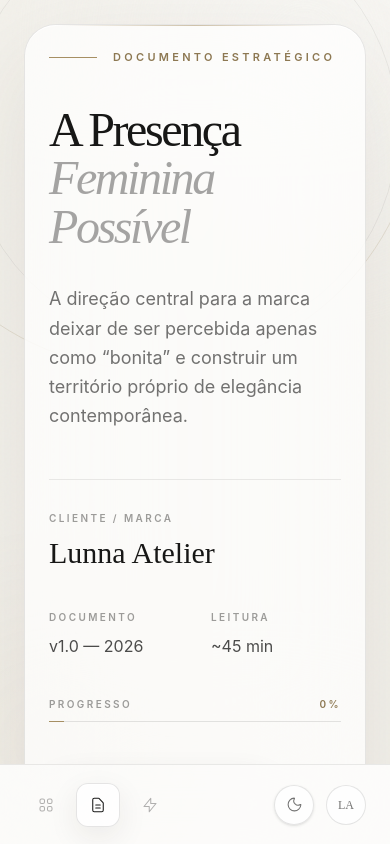
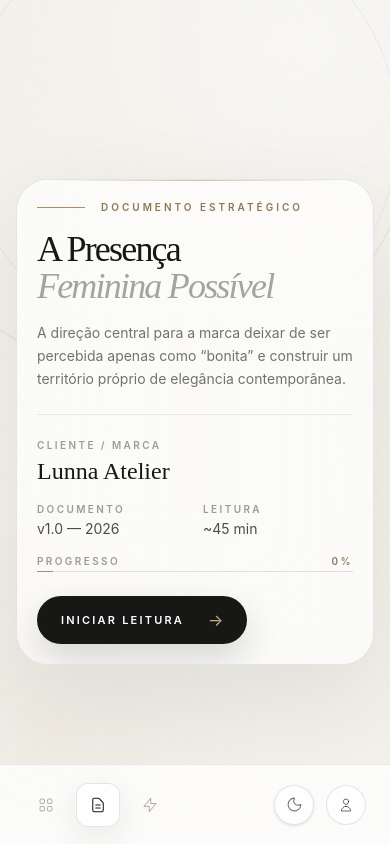
Before and after one commit to rfnhaia-boop/metaestrat-gia.co, a React (Vite) app: page /consulting in a window 390 px wide. Built offline with nearby package versions, Linux system fonts and the light colour scheme; sample sign-in values are in the browser's storage.

Commit message:
fix: compact consulting cover for mobile single-screen and replace LA text with user icon

```diff
--- a/src/components/layout/Sidebar.tsx
+++ b/src/components/layout/Sidebar.tsx
@@ -34,7 +34,7 @@ export function Sidebar() {
         })}
       </nav>
 
-      <div className="md:mt-auto flex flex-row md:flex-col gap-3 items-center"><ThemeToggle /><button onClick={signOut} aria-label="Sair" className="w-10 h-10 rounded-full bg-white/65 dark:bg-white/[0.07] border border-black/10 dark:border-white/15 flex items-center justify-center text-black/55 dark:text-white/60 text-xs font-serif hover:bg-white dark:hover:bg-white/10 hover:text-black dark:hover:text-white transition-colors">LA</button></div>
+      <div className="md:mt-auto flex flex-row md:flex-col gap-3 items-center"><ThemeToggle /><button onClick={signOut} aria-label="Sair" className="w-10 h-10 rounded-full bg-white/65 dark:bg-white/[0.07] border border-black/10 dark:border-white/15 flex items-center justify-center text-black/55 dark:text-white/60 hover:bg-white dark:hover:bg-white/10 hover:text-black dark:hover:text-white transition-colors"><svg className="w-4 h-4" fill="none" viewBox="0 0 24 24" stroke="currentColor"><path strokeLinecap="round" strokeLinejoin="round" strokeWidth={1.5} d="M16 7a4 4 0 11-8 0 4 4 0 018 0zM12 14a7 7 0 00-7 7h14a7 7 0 00-7-7z" /></svg></button></div>
     </motion.aside>
   );
 }
--- a/src/pages/ConsultingCover.tsx
+++ b/src/pages/ConsultingCover.tsx
@@ -4,26 +4,26 @@ import { useNavigate } from 'react-router-dom';
 export function ConsultingCover() {
   const navigate = useNavigate();
   return (
-    <div className="relative min-h-screen w-full flex items-center justify-center p-6 md:p-12 overflow-hidden">
+    <div className="relative h-full min-h-screen w-full flex items-center justify-center p-4 py-4 md:p-12 overflow-hidden">
       <div className="absolute right-[-8%] top-[-20%] h-[34rem] w-[34rem] rounded-full border-[1px] border-[#a68f63]/20" />
       <div className="absolute right-[-2%] top-[-10%] h-[27rem] w-[27rem] rounded-full border border-black/[0.055] dark:border-white/[0.08]" />
 
-      <motion.article initial={{ opacity: 0, y: 28 }} animate={{ opacity: 1, y: 0 }} transition={{ duration: .9, ease: [0.22, 1, 0.36, 1] }} className="relative z-10 w-full max-w-6xl mx-auto bg-white/68 dark:bg-white/[0.06] backdrop-blur-3xl border border-black/[0.09] dark:border-white/[0.1] rounded-[2rem] p-6 sm:p-10 md:p-16 lg:p-20 overflow-hidden shadow-[0_35px_100px_rgba(57,49,34,.09),inset_0_1px_0_white] dark:shadow-[0_35px_100px_rgba(0,0,0,.3)]">
+      <motion.article initial={{ opacity: 0, y: 28 }} animate={{ opacity: 1, y: 0 }} transition={{ duration: .9, ease: [0.22, 1, 0.36, 1] }} className="relative z-10 w-full max-w-6xl mx-auto bg-white/68 dark:bg-white/[0.06] backdrop-blur-3xl border border-black/[0.09] dark:border-white/[0.1] rounded-[2rem] p-5 sm:p-10 md:p-16 lg:p-20 overflow-hidden shadow-[0_35px_100px_rgba(57,49,34,.09),inset_0_1px_0_white] dark:shadow-[0_35px_100px_rgba(0,0,0,.3)]">
         <div className="absolute top-0 left-[8%] right-[8%] h-px bg-gradient-to-r from-transparent via-[#a68f63]/55 to-transparent" />
-        <div className="grid lg:grid-cols-12 gap-12 lg:gap-20">
+        <div className="grid lg:grid-cols-12 gap-6 lg:gap-20">
           <div className="lg:col-span-8 flex flex-col justify-center">
-            <div className="flex items-center gap-4 mb-10"><div className="w-12 h-px bg-[#a68f63]" /><span className="text-[#8d7852] text-[11px] tracking-[0.3em] uppercase font-semibold">Documento Estratégico</span></div>
-            <h1 className="text-5xl md:text-7xl lg:text-[5.8rem] font-light text-[#171716] dark:text-white leading-[1.02] mb-8 tracking-tighter" style={{ fontFamily: 'var(--font-serif)' }}>A Presença<br /><span className="text-black/35 dark:text-white/35 italic">Feminina Possível</span></h1>
-            <p className="text-black/55 dark:text-white/55 text-lg md:text-xl leading-relaxed max-w-2xl">A direção central para a marca deixar de ser percebida apenas como “bonita” e construir um território próprio de elegância contemporânea.</p>
+            <div className="flex items-center gap-4 mb-4 md:mb-10"><div className="w-12 h-px bg-[#a68f63]" /><span className="text-[#8d7852] text-[10px] md:text-[11px] tracking-[0.3em] uppercase font-semibold">Documento Estratégico</span></div>
+            <h1 className="text-4xl md:text-7xl lg:text-[5.8rem] font-light text-[#171716] dark:text-white leading-[1.05] md:leading-[1.02] mb-4 md:mb-8 tracking-tighter" style={{ fontFamily: 'var(--font-serif)' }}>A Presença<br /><span className="text-black/35 dark:text-white/35 italic">Feminina Possível</span></h1>
+            <p className="text-black/55 dark:text-white/55 text-sm md:text-xl leading-relaxed max-w-2xl">A direção central para a marca deixar de ser percebida apenas como “bonita” e construir um território próprio de elegância contemporânea.</p>
           </div>
 
-          <div className="lg:col-span-4 flex flex-col justify-center border-t lg:border-t-0 lg:border-l border-black/[0.08] dark:border-white/[0.1] pt-8 lg:pt-0 lg:pl-12">
-            <div className="space-y-10 mb-12">
-              <div><p className="meta-label">Cliente / Marca</p><p className="text-[#171716] dark:text-white text-3xl md:text-4xl font-light" style={{ fontFamily: 'var(--font-serif)' }}>Lunna Atelier</p></div>
-              <div className="grid grid-cols-2 gap-8"><div><p className="meta-label">Documento</p><p className="text-black/70 dark:text-white/70">v1.0 — 2026</p></div><div><p className="meta-label">Leitura</p><p className="text-black/70 dark:text-white/70">~45 min</p></div></div>
-              <div><p className="meta-label flex justify-between"><span>Progresso</span><span className="text-[#8d7852]">0%</span></p><div className="h-px w-full bg-black/10"><div className="h-px bg-[#a68f63] w-[5%]" /></div></div>
+          <div className="lg:col-span-4 flex flex-col justify-center border-t lg:border-t-0 lg:border-l border-black/[0.08] dark:border-white/[0.1] pt-6 lg:pt-0 lg:pl-12">
+            <div className="space-y-4 md:space-y-10 mb-6 md:mb-12">
+              <div><p className="meta-label !mb-1 md:!mb-2">Cliente / Marca</p><p className="text-[#171716] dark:text-white text-2xl md:text-4xl font-light" style={{ fontFamily: 'var(--font-serif)' }}>Lunna Atelier</p></div>
+              <div className="grid grid-cols-2 gap-4 md:gap-8"><div><p className="meta-label !mb-1 md:!mb-2">Documento</p><p className="text-black/70 dark:text-white/70 text-sm md:text-base">v1.0 — 2026</p></div><div><p className="meta-label !mb-1 md:!mb-2">Leitura</p><p className="text-black/70 dark:text-white/70 text-sm md:text-base">~45 min</p></div></div>
+              <div><p className="meta-label flex justify-between !mb-1 md:!mb-2"><span>Progresso</span><span className="text-[#8d7852]">0%</span></p><div className="h-px w-full bg-black/10"><div className="h-px bg-[#a68f63] w-[5%]" /></div></div>
             </div>
-            <button onClick={() => navigate('/reader')} className="group self-start rounded-full bg-[#171716] text-white px-7 py-3.5 flex items-center gap-8 shadow-[0_15px_35px_rgba(23,23,22,.16)] hover:bg-[#2b2925] transition-all">
+            <button onClick={() => navigate('/reader')} className="group self-start rounded-full bg-[#171716] text-white px-6 md:px-7 py-3 md:py-3.5 flex items-center gap-6 md:gap-8 shadow-[0_15px_35px_rgba(23,23,22,.16)] hover:bg-[#2b2925] transition-all">
               <span className="text-[11px] tracking-[0.2em] uppercase font-semibold">Iniciar leitura</span><span className="text-[#c7b182] group-hover:translate-x-1 transition-transform">→</span>
             </button>
           </div>
```
